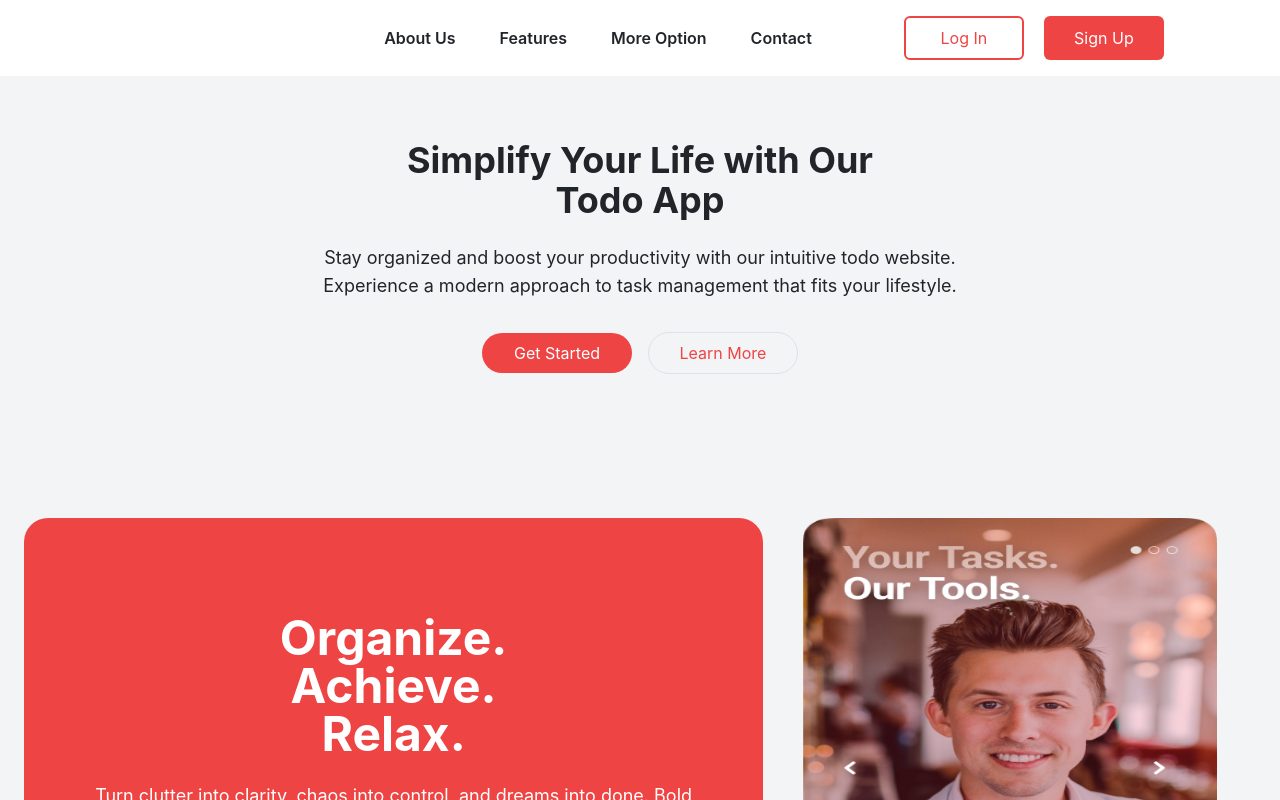
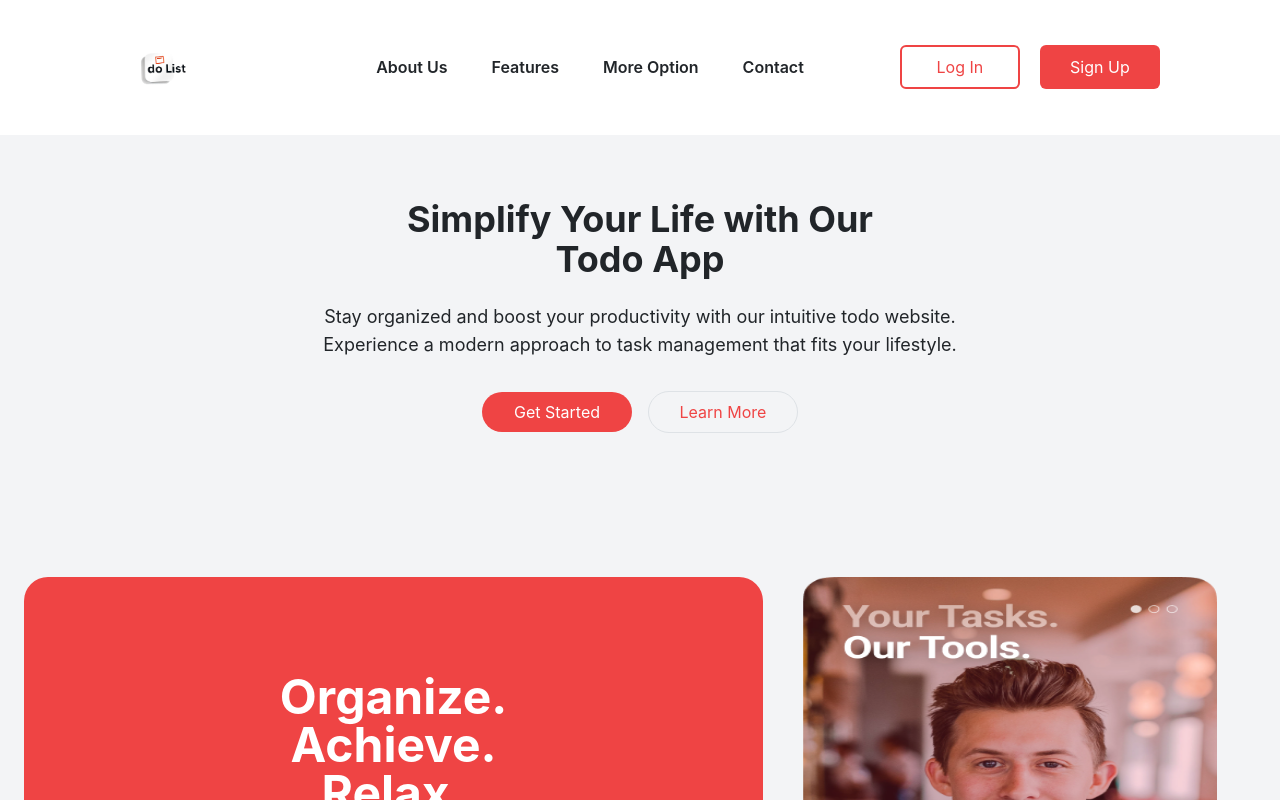
Before and after one commit to rushi1225/osumare-react-design, a React (Vite) app: page / in a window 1280 px wide. Shown: the top 800 px of the page. Built offline with nearby package versions, Linux system fonts and the light colour scheme.

Commit message:
Update Navbar.jsx

```diff
--- a/src/components/Navbar.jsx
+++ b/src/components/Navbar.jsx
@@ -14,9 +14,9 @@ const Navbar = () => {
         <nav className="bg-white">
             <div className="max-w-[1320px] mx-auto px-4 py-3 flex justify-between sm:justify-evenly items-center">
                 <div className="flex items-center">
-                    <div className='sm:w-24 sm:h-50 w-5 justify-start items-start align-start'>
+                    <div className='sm:w-20 sm:h-50 w-8 justify-start items-start align-start'>
 
-                        <a href="#"><img src="/logo.png" alt="Do List Logo" className="h-[100%] hidden" /></a>
+                        <a href="#"><img src="/logo.png" alt="Do List Logo" className="h-[100%]" /></a>
                     </div>
                     {/* <span className="text-xl font-semibold ml-2">do List</span> */}
                 </div>
```
